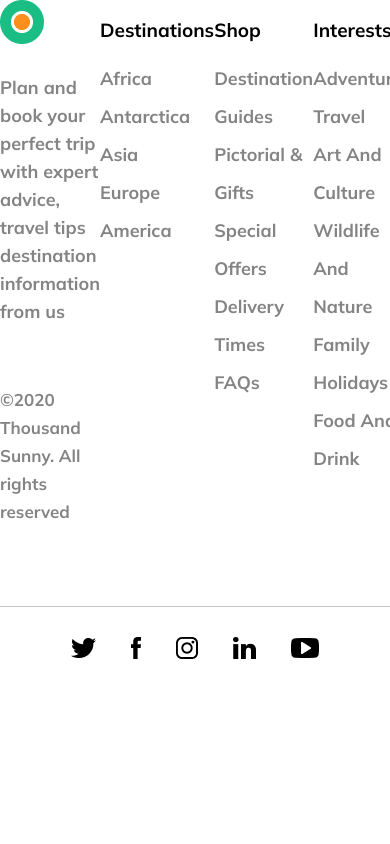
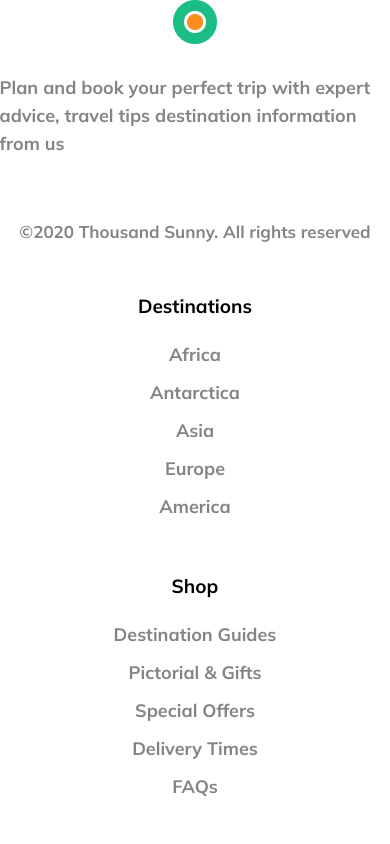
Before and after one commit to Furqaaan/ExploreTravel, a React (Vite) app: page / in a window 390 px wide. Shown: the top 844 px of the page. Built offline with nearby package versions, Linux system fonts and the light colour scheme.

Commit message:
Added media queries to make site responsive on mobile devices

```diff
--- a/src/Components/Footer/Footer.css
+++ b/src/Components/Footer/Footer.css
@@ -43,4 +43,22 @@
   font-size: 18px;
   line-height: 38px;
   color: #848484;
+}
+
+@media screen and (max-width: 700px) {
+  .footer-container {
+    flex-direction: column;
+    justify-content: center;
+    align-items: center;
+    gap: 30px;
+  }
+  .footer-container .footer-content {
+    align-items: center;
+  }
+  .footer-container ul {
+    display: flex;
+    flex-direction: column;
+    justify-content: center;
+    align-items: center;
+  }
 }/*# sourceMappingURL=Footer.css.map */
--- a/src/Components/Footer/Footer.scss
+++ b/src/Components/Footer/Footer.scss
@@ -50,3 +50,23 @@
 		color: #848484;
 	}
 }
+
+@media screen and (max-width: 700px) {
+	.footer-container {
+		flex-direction: column;
+		justify-content: center;
+		align-items: center;
+		gap: 30px;
+
+		.footer-content {
+			align-items: center;
+		}
+
+		ul {
+			display: flex;
+			flex-direction: column;
+			justify-content: center;
+			align-items: center;
+		}
+	}
+}
```
Also changed, not shown: 1 other file (tests, documents, lock files or other folders).
